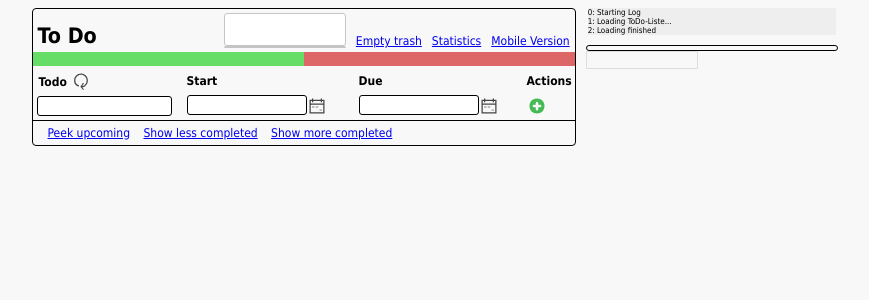
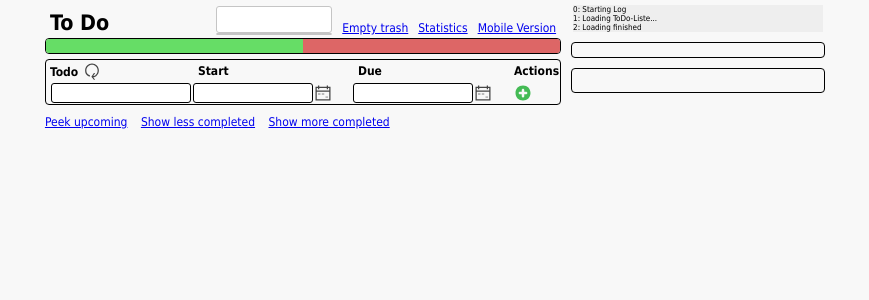
Before and after one commit to codeling/todo, a PHP site: page / in a window 1280 px wide. Shown: the top 300 px of the page, without its empty margins (205-1074 px from the left). Run offline with PHP 8.4, Linux system fonts and the light colour scheme; data that the repository does not hold is empty.

Commit message:
Style: Overall and tag improvements

```diff
--- a/todo.css
+++ b/todo.css
@@ -5,13 +5,12 @@ body {
     font-family:Tahoma,sans-serif;
     background-color: #F8F8F8;
     font-size: 9pt;
+    margin: 5px;
 }
 h1 {
     font-size: 16pt;
     font-weight: bold;
-    margin-bottom: 3px;
-    margin-right: auto;
-    margin-left: 5px;
+    margin: 5px auto 3px 5px;
 }
 h2 {
     font-size: 14pt;
@@ -29,18 +28,18 @@ h2 {
 #headerLine {
     align-items: flex-end;
 }
-#progress,
-#todoTable,
-div.line,tr.line {
-    padding: 1px 0px;
+#todoTable {
+    border: 1px solid black;
+    border-radius: 4px;
+    border-spacing: 0;
 }
 div.line,tr.line_odd {
-    background-color: #EEEEEE;
+    background-color: #EEE;
+}
+#todoTable td {
+    padding: 1px 0;
 }
 #mainContent {
-    border: 1px solid black;
-    border-radius: 4px;
-    overflow: hidden;
     margin-left: auto;
 }
 .line_input span,
@@ -48,26 +47,27 @@ div.line,tr.line_odd {
     padding-top: 3px !important;
     padding-bottom: 2px !important;
 }
-.line_input input[type="image"]
-{
+.line_input input[type="image"] {
     padding-left: 20px;
     vertical-align: middle;
 }
 .line_header {
-    background-color: #EEEEEE;
+    background-color: #EEE;
 }
-input[type="text"]
-{
+input[type="text"] {
     font-family:Tahoma,sans-serif;
     font-size: 9pt;
 }
-input[type="image"]
-{
-    vertical-align: bottom;
+input[type="image"] {
+    vertical-align: text-bottom;
     height: 16px;
 }
 .todo {
     text-align: left;
+}
+.todo img {
+    vertical-align: text-bottom;
+    margin-left: 5px;
 }
 .due,
 .actions {
@@ -84,14 +84,17 @@ input[type="image"]
     padding-left: 4px !important;
 }
 #enter_todo {
-    margin-left: 1px;
+    margin-left: 5px;
     width: 95%;
 }
 .ui-datepicker-trigger {
-    vertical-align: middle;
+    vertical-align: bottom;
 }
 .todo_completed {
     color: #777;
+}
+.todo_completed input[type="checkbox"] {
+    accent-color: #0A0;
 }
 .todo_deleted {
     color: #777;
@@ -133,12 +136,12 @@ input[disabled="disabled"] {
 #working {
     padding: 3px;
     margin: 2px;
-    background-color:#EEEEEE;
+    background-color:#EEE;
     float: right;
 }
 #smallLog {
     font-size: 6pt;
-    background-color:#EEEEEE;
+    background-color:#EEE;
     margin-left: 2px;
     margin-right: 2px;
     margin-bottom: 10px;
@@ -162,11 +165,29 @@ ul.ui-autocomplete {
     --tag-hide-transition: 0s;
     --readonly-striped: 0;
 }
+.tagify[readonly] {
+    border: none;
+}
+.tagify[readonly] .tagify__input {
+    display: none;
+}
+.tagify__input {
+    margin: 2px;
+}
+.tagify__tag {
+    margin-block: 2px;
+}
 .ui-autocomplete-input {
     width: 100px !important;
 }
 .modify_line {
     margin-bottom: 1px;
+}
+#progress {
+    border: 1px solid black;
+    border-radius: 4px;
+    margin-bottom: 5px;
+    overflow: hidden;
 }
 #progress_todo {
     background-color: #D66;
@@ -208,9 +229,12 @@ ul.ui-autocomplete {
 #taglist {
     font-size: 8pt;
 }
+#taglist,
 #lists {
     border: 1px solid black;
     border-radius: 4px;
+    margin-top: 10px;
+    padding: 5px;
 }
 #lists ul {
     list-style-type: none;
@@ -230,13 +254,11 @@ ul.ui-autocomplete {
     padding: 0;
 }
 #loadMoreBox {
-    padding-top: 5px;
-    padding-bottom: 5px;
-    padding-left: 5px;
-    border-top: 1px solid black;
+    margin-top: 10px;
+    margin-bottom: 5px;
 }
 #loadMoreBox a {
-    margin-left: 10px;
+    margin-right: 10px;
 }
 /*******************/
 /* Button images   */
```
